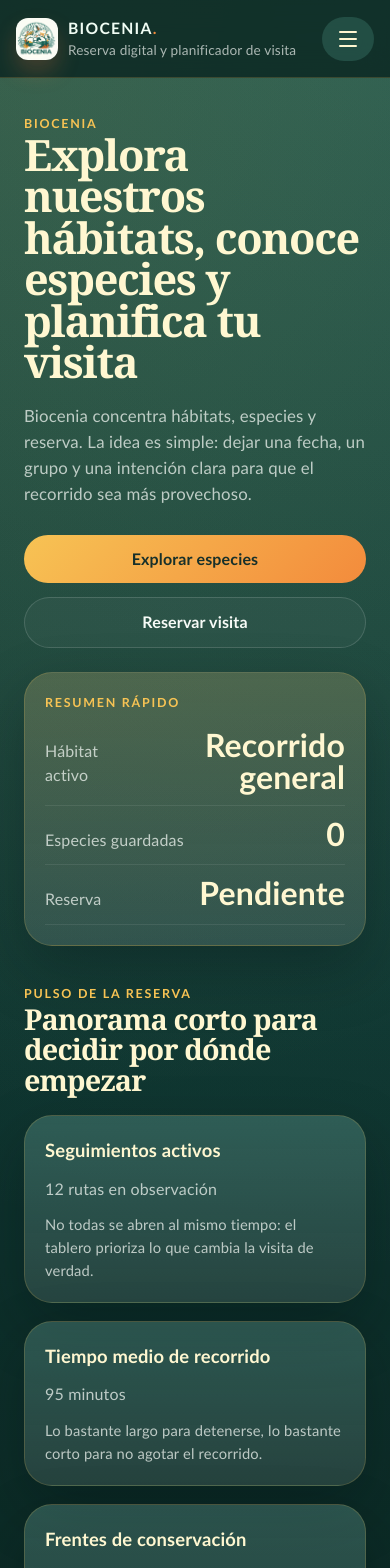
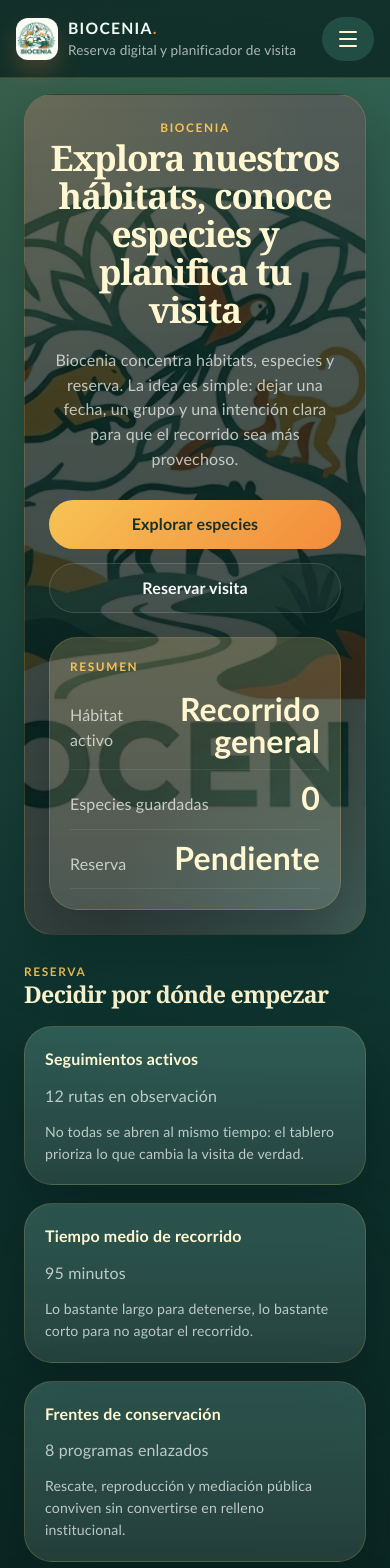
Before and after one commit to sara-manzano/Biocenia, a React (Vite) app: page / in a window 390 px wide. Shown: the top 1568 px of the page. Built offline with nearby package versions, Linux system fonts and the light colour scheme.

Commit message:
Added new changes

```diff
--- a/src/components/PageHero.jsx
+++ b/src/components/PageHero.jsx
@@ -10,12 +10,22 @@ function ActionLink({ action }) {
   )
 }
 
-export default function PageHero({ eyebrow, title, description, actions, aside }) {
+export default function PageHero({
+  eyebrow,
+  title,
+  description,
+  actions,
+  aside,
+  contentClassName = '',
+  titleClassName = '',
+  sectionClassName = '',
+  style,
+}) {
   return (
-    <section className="page-hero">
-      <div>
+    <section className={`page-hero ${sectionClassName}`.trim()} style={style}>
+      <div className={contentClassName}>
         <p className="eyebrow">{eyebrow}</p>
-        <h1>{title}</h1>
+        <h1 className={titleClassName}>{title}</h1>
         <p className="hero-copy">{description}</p>
 
         {actions?.length ? (
--- a/src/data/siteContent.js
+++ b/src/data/siteContent.js
@@ -47,11 +47,6 @@ export const habitatsOverview = [
     description: 'Un hábitat de sombra irregular y actividad constante, con lectura clara de relaciones entre especies.',
     meta: 'Funciona bien para visitas que buscan comparar comportamientos y dinámicas de gran fauna.',
   },
-  {
-    title: 'Australia',
-    description: 'Paisaje de especies únicas y adaptaciones muy marcadas frente a sequía, calor y distancia.',
-    meta: 'Sirve para introducir endemismos y recorridos con identidad propia dentro de la reserva.',
-  },
 
 ]
 
@@ -88,7 +83,7 @@ export const speciesCatalogSources = [
     name: 'Tortuga carey',
     wikipediaTitle: 'Hawksbill_sea_turtle',
     habitat: 'Costa y arrecife',
-    status: 'En peligro critico',
+    status: 'En peligro crítico',
     region: 'Caribe',
     fallbackDescription: 'Indicadora de salud costera y de la fragilidad de los arrecifes coralinos.',
   },
@@ -106,7 +101,7 @@ export const speciesCatalogSources = [
     name: 'Guacamaya roja',
     wikipediaTitle: 'Scarlet_macaw',
     habitat: 'Bosque templado',
-    status: 'Preocupacion menor',
+    status: 'Preocupación menor',
     region: 'Corredor mesoamericano',
     fallbackDescription: 'Ayuda a explicar movilidad, enriquecimiento ambiental y educación pública.',
   },
@@ -138,20 +133,11 @@ export const speciesCatalogSources = [
     fallbackDescription: 'Especie clave para trabajar comportamiento social, presión humana y conservación de bosque africano.',
   },
   {
-    id: 'pinguino-emperador',
-    name: 'Pingüino emperador',
-    wikipediaTitle: 'Emperor_penguin',
-    habitat: 'Polo Sur',
-    status: 'Casi amenazada',
-    region: 'Antártida',
-    fallbackDescription: 'Referencia directa para explicar adaptación al frío extremo y cambios en el hielo marino.',
-  },
-  {
     id: 'canguro-rojo',
     name: 'Canguro rojo',
     wikipediaTitle: 'Red_kangaroo',
     habitat: 'Australia',
-    status: 'Preocupacion menor',
+    status: 'Preocupación menor',
     region: 'Interior australiano',
     fallbackDescription: 'Permite hablar de locomoción, adaptación al calor y fauna endémica australiana.',
   },
--- a/src/index.css
+++ b/src/index.css
@@ -17,7 +17,7 @@
   --sans: 'Avenir Next', 'Trebuchet MS', sans-serif;
   --heading-font: 'Georgia', 'Times New Roman', serif;
 
-  font: 17px/1.55 var(--sans);
+  font: 16px/1.55 var(--sans);
   letter-spacing: 0.01em;
   color: var(--text);
   background:
@@ -85,17 +85,17 @@ h2 {
 }
 
 h1 {
-  font-size: clamp(2.7rem, 6vw, 4.8rem);
+  font-size: clamp(2.2rem, 5vw, 3.9rem);
   line-height: 0.96;
 }
 
 h2 {
-  font-size: clamp(1.8rem, 3vw, 2.7rem);
+  font-size: clamp(1.45rem, 2.5vw, 2.2rem);
   line-height: 1.06;
 }
 
 h3 {
-  font-size: 1.15rem;
+  font-size: 1rem;
 }
 
 p {
@@ -165,10 +165,51 @@ p {
   padding: 36px 0 10px;
 }
 
+.home-hero-section {
+  position: relative;
+  overflow: hidden;
+  padding: 40px;
+  border: 1px solid var(--border);
+  border-radius: var(--radius-lg);
+  background:
+    linear-gradient(180deg, rgba(8, 23, 20, 0.7), rgba(8, 23, 20, 0.82)),
+    var(--hero-bg-image) center / cover no-repeat;
+  box-shadow: var(--shadow);
+}
+
+.home-hero-section::before {
+  content: '';
+  position: absolute;
+  inset: 0;
+  background:
+    radial-gradient(circle at top left, rgba(247, 195, 84, 0.14), transparent 32%),
+    radial-gradient(circle at bottom right, rgba(124, 226, 207, 0.16), transparent 28%);
+  pointer-events: none;
+}
+
+.home-hero-section > * {
+  position: relative;
+  z-index: 1;
+}
+
+.home-hero-copy {
+  text-align: center;
+}
+
+.home-hero-title {
+  line-height: 1.08;
+}
+
+.home-hero-copy .hero-copy,
+.home-hero-copy .hero-actions {
+  margin-left: auto;
+  margin-right: auto;
+}
+
 .hero-copy {
   max-width: 720px;
   margin-top: 20px;
-  font-size: 1.05rem;
+  font-size: 1rem;
 }
 
 .hero-actions {
@@ -226,7 +267,7 @@ p {
 
 .hero-summary-item strong {
   color: var(--heading);
-  font-size: 1rem;
+  font-size: 0.95rem;
   text-align: right;
 }
 
@@ -235,7 +276,7 @@ p {
   color: var(--accent);
   text-transform: uppercase;
   letter-spacing: 0.14em;
-  font-size: 0.78rem;
+  font-size: 0.74rem;
   font-weight: 700;
 }
 
@@ -347,7 +388,7 @@ p {
 
 .card-meta {
   color: var(--muted);
-  font-size: 0.92rem;
+  font-size: 0.88rem;
 }
 
 .editorial-note {
@@ -383,6 +424,7 @@ p {
   padding: 10px 14px;
   background: rgba(124, 226, 207, 0.16);
   color: var(--heading);
+  font-size: 0.92rem;
 }
 
 .filters-panel {
@@ -397,6 +439,7 @@ p {
   gap: 8px;
   color: var(--heading);
   font-weight: 600;
+  font-size: 0.95rem;
 }
 
 .field,
@@ -621,6 +664,10 @@ p {
     width: min(var(--max-width), calc(100% - 24px));
   }
 
+  .home-hero-section {
+    padding: 24px;
+  }
+
   .hero-panel,
   .info-card,
   .species-card,
--- a/src/layouts/Layout.jsx
+++ b/src/layouts/Layout.jsx
@@ -19,7 +19,7 @@ function Layout() {
           </p>
         </section>
 
-        <section className="site-footer-copy" aria-label="Informacion de contacto">
+        <section className="site-footer-copy" aria-label="Información de contacto">
           <p>Abierto todos los días de 9:00 a 20:30. Contacto: visitas@biocenia.eco</p>
         </section>
       </footer>
--- a/src/pages/Home/index.jsx
+++ b/src/pages/Home/index.jsx
@@ -1,5 +1,6 @@
 import InfoCard from '../../components/InfoCard'
 import PageHero from '../../components/PageHero'
+import heroImage from '../../assets/logo.jpeg'
 import { useBiocenia } from '../../context/useBiocenia.js'
 import { habitatsOverview, impactMetrics } from '../../data/siteContent.js'
 
@@ -41,13 +42,17 @@ export default function Home() {
         eyebrow="Biocenia"
         title="Explora nuestros hábitats, conoce especies y planifica tu visita"
         description="Biocenia concentra hábitats, especies y reserva. La idea es simple: dejar una fecha, un grupo y una intención clara para que el recorrido sea más provechoso."
+        sectionClassName="home-hero-section"
+        contentClassName="home-hero-copy"
+        titleClassName="home-hero-title"
+        style={{ '--hero-bg-image': `url(${heroImage})` }}
         actions={[
           { label: 'Explorar especies', to: '/species', variant: 'primary' },
           { label: 'Reservar visita', to: '/visit', variant: 'secondary' },
         ]}
         aside={
           <div className="hero-panel hero-panel-compact">
-            <p className="hero-panel-label">Resumen rápido</p>
+            <p className="hero-panel-label">Resumen</p>
             <div className="hero-summary-list">
               {visitSnapshot.map((item) => (
                 <div key={item.label} className="hero-summary-item">
@@ -62,8 +67,8 @@ export default function Home() {
 
       <section className="content-section home-overview-section">
         <div className="section-heading">
-          <p className="eyebrow">Pulso de la reserva</p>
-          <h2>Panorama corto para decidir por dónde empezar</h2>
+          <p className="eyebrow">Reserva</p>
+          <h2>Decidir por dónde empezar</h2>
         </div>
         <div className="home-overview-grid">
           <div className="metric-grid">
@@ -94,7 +99,7 @@ export default function Home() {
       <section className="content-section">
         <div className="section-heading">
           <p className="eyebrow">Habitats</p>
-          <h2>Zonas para orientar el recorrido antes de entrar al catálogo</h2>
+          <h2>Zonas para orientar el recorrido</h2>
         </div>
         <div className="card-grid">
           {habitatsOverview.map((habitat) => (
--- a/src/pages/Species/index.jsx
+++ b/src/pages/Species/index.jsx
@@ -35,9 +35,9 @@ export default function SpeciesPage() {
         <div className="page-header">
           <div className="page-caption">
             <p className="eyebrow">Catálogo</p>
-            <h2>Un catálogo breve, curado y útil para decidir qué vale la pena seguir</h2>
+            <h2>Un catálogo breve y útil para ver las especies más relevantes</h2>
             <p>
-              No intenta mostrarlo todo. Filtra rápido, conserva tus favoritas y deja cada ficha con suficiente contexto para tomar una decisión.
+              Filtra rápido, selecciona tus favoritas y lee la información más relevante de cada especie.
             </p>
           </div>
           <div className="results-badge">{species.length} resultados</div>
@@ -59,7 +59,7 @@ export default function SpeciesPage() {
         <div className="filters-panel">
           <div className="filters-row">
             <label className="field-label" htmlFor="species-search">
-              Buscar por nombre, región o estado
+              Buscar por nombre, hábitat o especie
               <input
                 id="species-search"
                 className="field"
@@ -108,7 +108,7 @@ export default function SpeciesPage() {
         {!isLoading && !error && species.length === 0 ? (
           <div className="empty-state">
             <p className="eyebrow">Sin resultados</p>
-            <h3>No aparece ninguna ficha con ese cruce</h3>
+            <h3>No aparece ninguna ficha</h3>
             <p>Prueba con un hábitat más amplio o una palabra menos específica.</p>
           </div>
         ) : null}
--- a/src/pages/Visit/index.jsx
+++ b/src/pages/Visit/index.jsx
@@ -41,9 +41,9 @@ export default function VisitPage() {
       <section className="content-section">
         <div className="page-caption">
           <p className="eyebrow">Visita</p>
-          <h2>Cierra una visita con criterio, no con un formulario de compromiso</h2>
+          <h2>Cierra una visita con criterio para aprovecharla al máximo</h2>
           <p>
-            La idea es simple: dejar una fecha, un grupo y una intención clara para que el recorrido no nazca vacío.
+            La idea es simple: dejar una fecha, un grupo y una intención clara para que el recorrido.
           </p>
         </div>
       </section>
```
